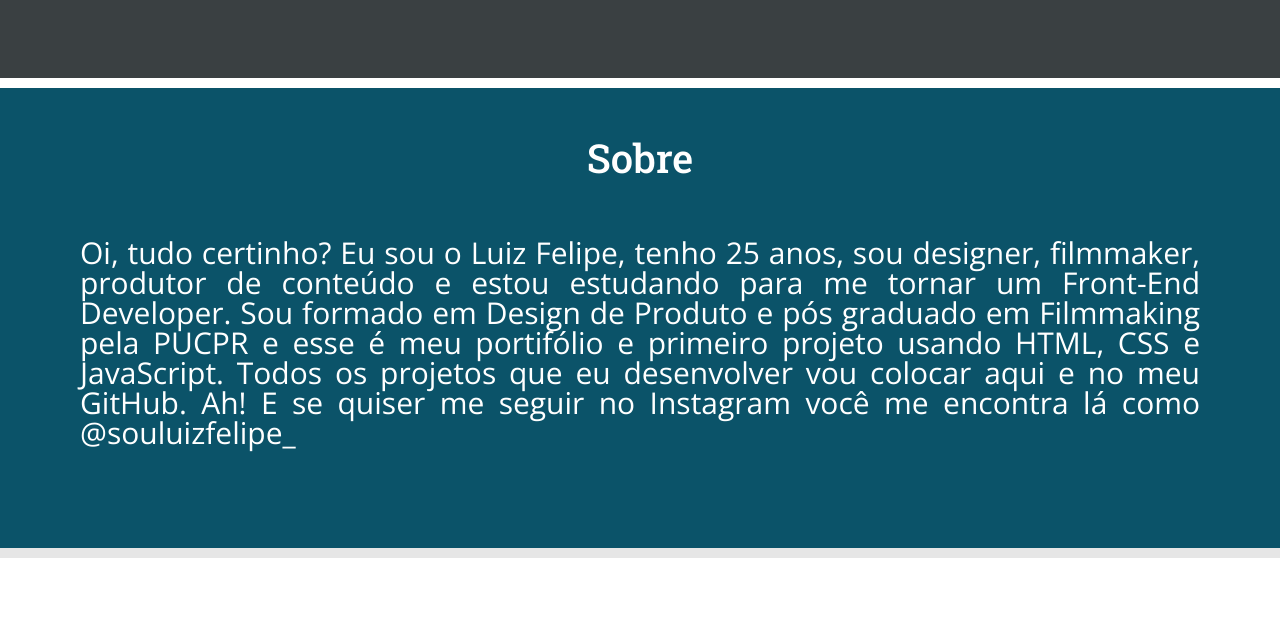
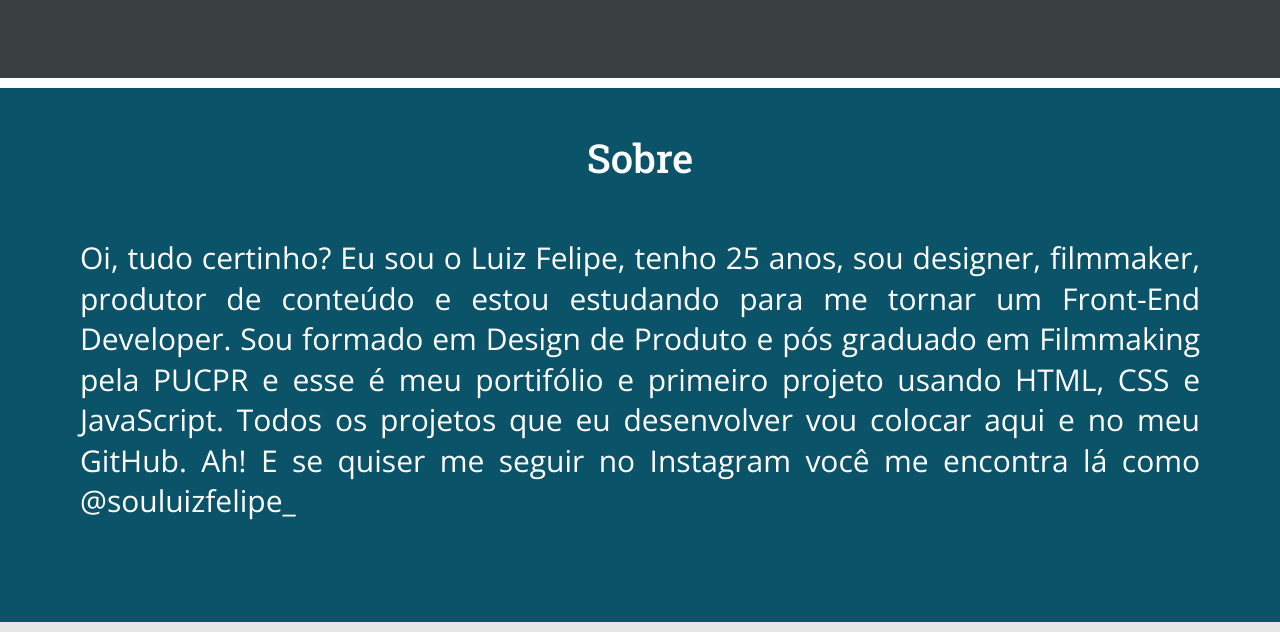
Before and after one commit to souluizfelipe/curso-html-css-feliz-portifolio, a plain HTML site: page index.html in a window 1280 px wide. Shown: the part 1989-2621 px from the top of the page. Before the commit the page ends 2547 px from the top, so only its background shows below. Drawn offline with nearby package versions, Linux system fonts and the light colour scheme.

Commit message:
fix main-bio component

```diff
--- a/css/components/main-bio.css
+++ b/css/components/main-bio.css
@@ -6,4 +6,5 @@
     margin-left: auto;
     margin-right: auto;
     text-align: justify;
+    line-height: 1.35;
 }
--- a/index.html
+++ b/index.html
@@ -116,11 +116,9 @@
     <section class="main-section">
         <h2 class="main-title -second">Sobre</h2>
 
-        <div class="main-bio">
-            <article>
+            <p class = "main-bio">
                 Oi, tudo certinho? Eu sou o Luiz Felipe, tenho 25 anos, sou designer, filmmaker, produtor de conteúdo e estou estudando para me tornar um Front-End Developer. Sou formado em Design de Produto e pós graduado em Filmmaking pela PUCPR e esse é meu portifólio e primeiro projeto usando HTML, CSS e JavaScript. Todos os projetos que eu desenvolver vou colocar aqui e no meu GitHub. Ah! E se quiser me seguir no Instagram você me encontra lá como @souluizfelipe_
-            </article>
-        </div>
+            </p>
     </section>
 </body>
 </html>
```
